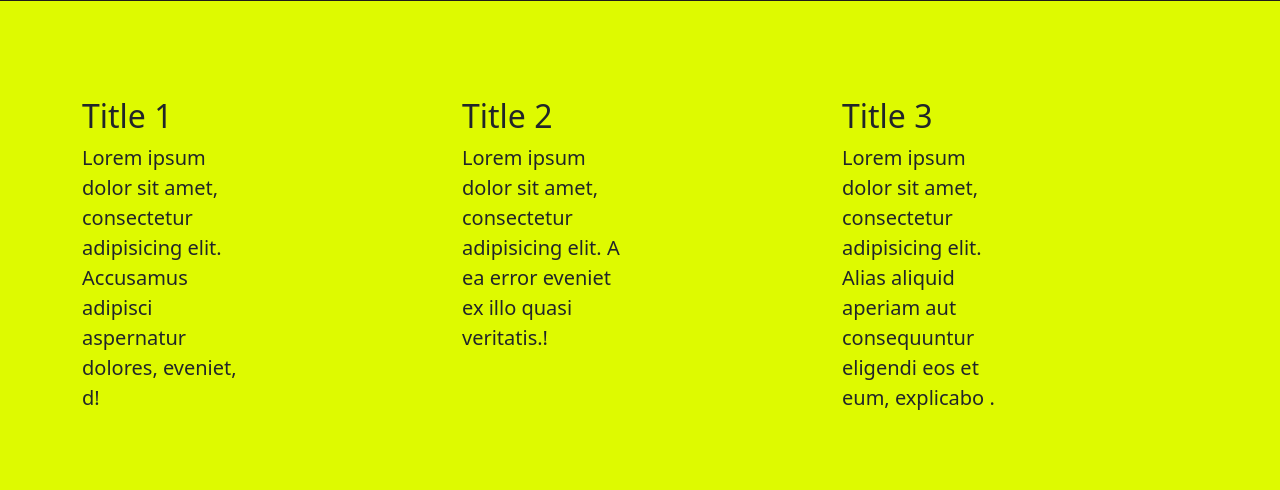
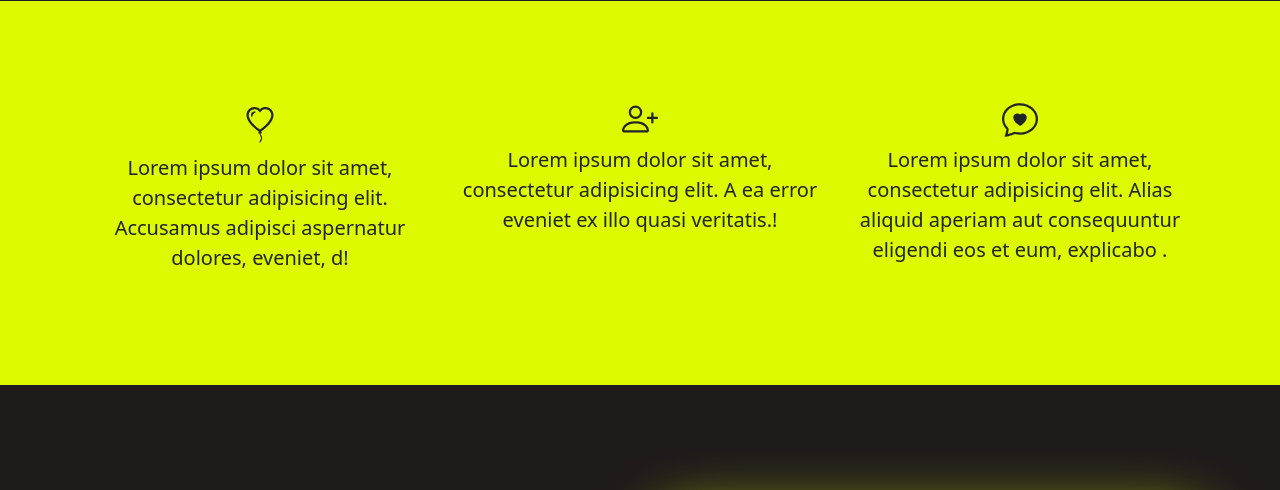
Before and after one commit to henriits/Socialmediaproject1, a Django app: page / in a window 1280 px wide. Shown: the part 881-1371 px from the top of the page. Run offline with Django 4.2, Linux system fonts and the light colour scheme; some libraries are stand-ins or nearby versions.

Commit message:
added, icons, and swiched image positioning + changed images

```diff
--- a/templates/home.html
+++ b/templates/home.html
@@ -19,53 +19,82 @@
 
 <section class="py-5 yellow-background" id="about">
     <div class="container my-5">
-        <div class="row justify-content-center yellow-background">
+        <div class="text-center">
+            <div class="row text-center yellow-background">
                 <div class="col-lg-4">
-                <h2>Title 1</h2>
-                <div class="row">
-                    <div class="col-md-6">
-                        <p class="lead">Lorem ipsum dolor sit amet, consectetur adipisicing elit. Accusamus adipisci aspernatur dolores, eveniet, d!</p>
-                    </div>
-                </div>
+                    <h1>
+                        <svg xmlns="http://www.w3.org/2000/svg" width="36" height="36" fill="currentColor"
+                             class="bi bi-balloon-heart" viewBox="0 0 16 16">
+                            <path fill-rule="evenodd"
+                                  d="m8 2.42-.717-.737c-1.13-1.161-3.243-.777-4.01.72-.35.685-.451 1.707.236 3.062C4.16 6.753 5.52 8.32 8 10.042c2.479-1.723 3.839-3.29 4.491-4.577.687-1.355.587-2.377.236-3.061-.767-1.498-2.88-1.882-4.01-.721L8 2.42Zm-.49 8.5c-10.78-7.44-3-13.155.359-10.063.045.041.089.084.132.129.043-.045.087-.088.132-.129 3.36-3.092 11.137 2.624.357 10.063l.235.468a.25.25 0 1 1-.448.224l-.008-.017c.008.11.02.202.037.29.054.27.161.488.419 1.003.288.578.235 1.15.076 1.629-.157.469-.422.867-.588 1.115l-.004.007a.25.25 0 1 1-.416-.278c.168-.252.4-.6.533-1.003.133-.396.163-.824-.049-1.246l-.013-.028c-.24-.48-.38-.758-.448-1.102a3.177 3.177 0 0 1-.052-.45l-.04.08a.25.25 0 1 1-.447-.224l.235-.468ZM6.013 2.06c-.649-.18-1.483.083-1.85.798-.131.258-.245.689-.08 1.335.063.244.414.198.487-.043.21-.697.627-1.447 1.359-1.692.217-.073.304-.337.084-.398Z"/>
+                        </svg>
+                    </h1>
+
+
+                    <p class="lead">Lorem ipsum dolor sit amet, consectetur adipisicing elit. Accusamus adipisci
+                        aspernatur dolores, eveniet, d!</p>
+
+
                 </div>
                 <div class="col-lg-4">
-                <h2>Title 2</h2>
-                <div class="row">
-                    <div class="col-md-6">
-                        <p class="lead">Lorem ipsum dolor sit amet, consectetur adipisicing elit. A ea error eveniet ex illo quasi veritatis.!</p>
-                    </div>
-                </div>
+                    <h2>
+                        <svg xmlns="http://www.w3.org/2000/svg" width="36" height="36" fill="currentColor"
+                             class="bi bi-person-plus" viewBox="0 0 16 16">
+                            <path d="M6 8a3 3 0 1 0 0-6 3 3 0 0 0 0 6zm2-3a2 2 0 1 1-4 0 2 2 0 0 1 4 0zm4 8c0 1-1 1-1 1H1s-1 0-1-1 1-4 6-4 6 3 6 4zm-1-.004c-.001-.246-.154-.986-.832-1.664C9.516 10.68 8.289 10 6 10c-2.29 0-3.516.68-4.168 1.332-.678.678-.83 1.418-.832 1.664h10z"/>
+                            <path fill-rule="evenodd"
+                                  d="M13.5 5a.5.5 0 0 1 .5.5V7h1.5a.5.5 0 0 1 0 1H14v1.5a.5.5 0 0 1-1 0V8h-1.5a.5.5 0 0 1 0-1H13V5.5a.5.5 0 0 1 .5-.5z"/>
+                        </svg>
+                    </h2>
+
+                    <p class="lead">Lorem ipsum dolor sit amet, consectetur adipisicing elit. A ea error eveniet
+                        ex
+                        illo quasi veritatis.!</p>
+
+
                 </div>
                 <div class="col-lg-4">
-                <h2>Title 3</h2>
-                <div class="row">
-                    <div class="col-md-6">
-                        <p class="lead">Lorem ipsum dolor sit amet, consectetur adipisicing elit. Alias aliquid aperiam aut consequuntur eligendi eos et eum, explicabo .</p>
-                    </div>
+                    <h2><svg xmlns="http://www.w3.org/2000/svg" width="36" height="36" fill="currentColor" class="bi bi-chat-heart" viewBox="0 0 16 16">
+  <path fill-rule="evenodd" d="M2.965 12.695a1 1 0 0 0-.287-.801C1.618 10.83 1 9.468 1 8c0-3.192 3.004-6 7-6s7 2.808 7 6c0 3.193-3.004 6-7 6a8.06 8.06 0 0 1-2.088-.272 1 1 0 0 0-.711.074c-.387.196-1.24.57-2.634.893a10.97 10.97 0 0 0 .398-2Zm-.8 3.108.02-.004c1.83-.363 2.948-.842 3.468-1.105A9.06 9.06 0 0 0 8 15c4.418 0 8-3.134 8-7s-3.582-7-8-7-8 3.134-8 7c0 1.76.743 3.37 1.97 4.6a10.437 10.437 0 0 1-.524 2.318l-.003.011a10.722 10.722 0 0 1-.244.637c-.079.186.074.394.273.362a21.673 21.673 0 0 0 .693-.125ZM8 5.993c1.664-1.711 5.825 1.283 0 5.132-5.825-3.85-1.664-6.843 0-5.132Z"/>
+</svg></h2>
+
+                    <p class="lead">Lorem ipsum dolor sit amet, consectetur adipisicing elit. Alias aliquid
+                        aperiam
+                        aut consequuntur eligendi eos et eum, explicabo .</p>
+
                 </div>
             </div>
         </div>
     </div>
 </section>
 
-<section class="large-section gray-background example-section p-5" id="example">
+<section class="gray-background example-section" id="example">
+    <div class="container">
         <div class="row">
-        <div class="col-md-6 text-center">
-            <h2 class="yellow-text">First featurette heading. <span class="text-muted"><br>It’ll blow your mind.</span></h2>
-            <p class="lead">Some great</p>
+            <div class="col-lg-6">
+                <div class="text-center">
+                    <h2 class="yellow-text">First featurette heading. <span class="text-muted"><br>It’ll blow your mind.</span>
+                    </h2>
+                    <p class="yellow-text">Some great</p>
                 </div>
-        <div class="col-md-6 text-center">
-            <img src="static/img/example1.jpg" alt="Your image" class="img-fluid example-images p-3 mb-5 bg-body mx-auto">
+            </div>
+            <div class="col-lg-6">
+                <img src="static/img/example1.jpg" alt="Your image"
+                     class="img-fluid example-images p-3 mb-5 bg-body mx-auto">
             </div>
         </div>
 
-    <div class="row text-center">
-        <div class="col-md-6">
-            <img src="static/img/example2.jpg" alt="Your image" class="img-fluid example-images p-3 mb-5 bg-body mx-auto">
+        <div class="row">
+            <div class="col-lg-6">
+                <img src="static/img/example2.jpg" alt="Your image"
+                     class="img-fluid example-images p-3 mb-5 bg-body mx-auto">
             </div>
-        <div class="col-md-6">
-            <h2 class="yellow-text">Oh yeah, it’s that good. <span class="text-muted"><br>See for yourself.</span></h2>
-            <p class="lead">Another featurette?</p>
+            <div class="col-lg-6">
+                <div class="">
+                    <h2 class="yellow-text">Oh yeah, it’s that good. <span
+                            class="text-muted"><br>See for yourself.</span></h2>
+                    <p class="yellow-text">Another featurette?</p>
+                </div>
+            </div>
         </div>
     </div>
 </section>
```
Lines whose indentation alone changed are shown as unchanged.
